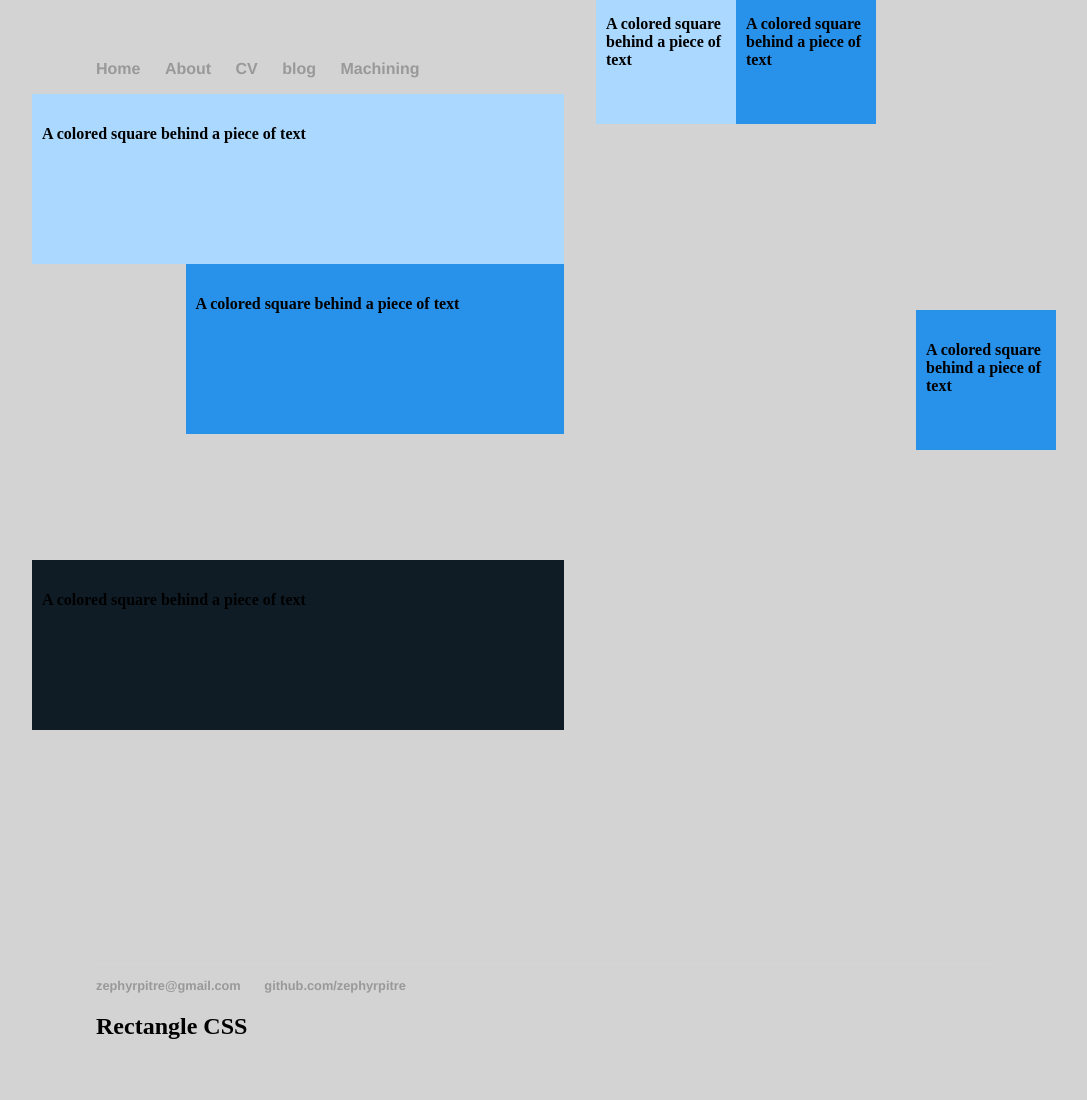
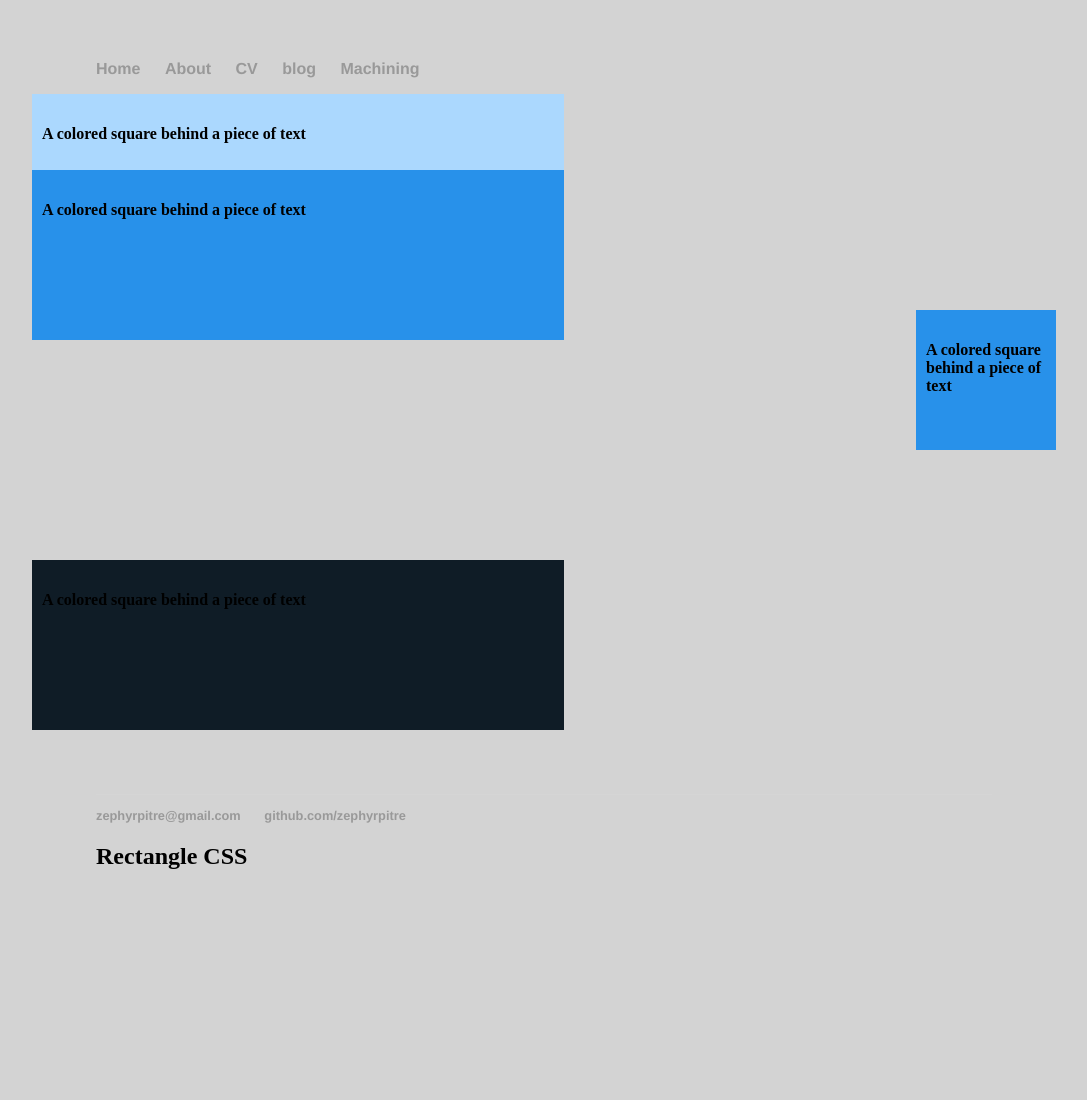
Before and after one commit to ZephyrPitre/ZephyrPitre.github.io, a Jekyll site: the page built from index.html, in a window 1280 px wide. Shown: the whole page, without its empty margins (96-1183 px from the left). Built offline with Jekyll 4.4.1, drawn with Linux system fonts in a browser that asks for light colours; after the commit the page ends 930 px from its top, so only the background shows below that.

Commit message:
Update index.html

```diff
--- a/index.html
+++ b/index.html
@@ -16,11 +16,10 @@ title: Zephyr Pitre
 }
 
 .rectangle2{
-		position: relative;
+		position: absolute;
 		left: 10%;
 		width: 40%;
 		top: 170px;
-    border-color:black;
     height: 150px;
 		Background:#2891EA; <!--bright blue-->
     color: black;
```
